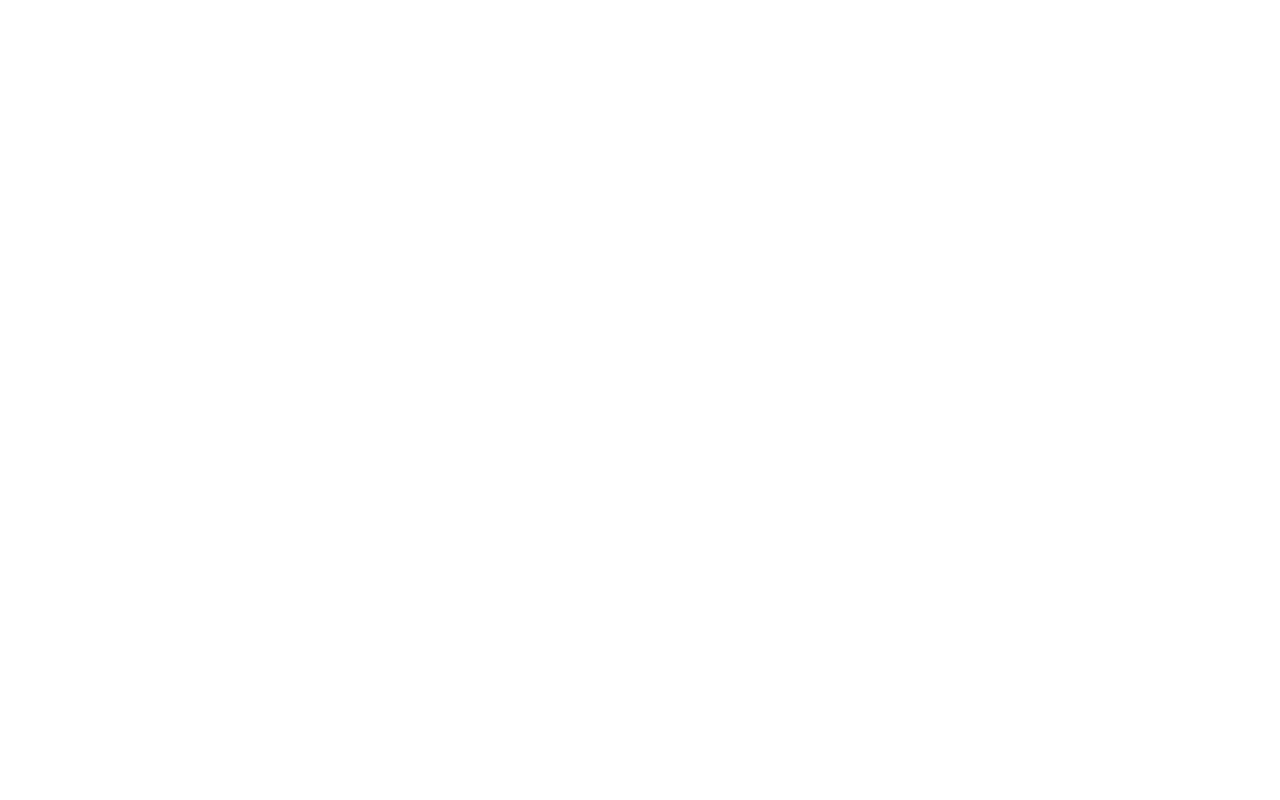
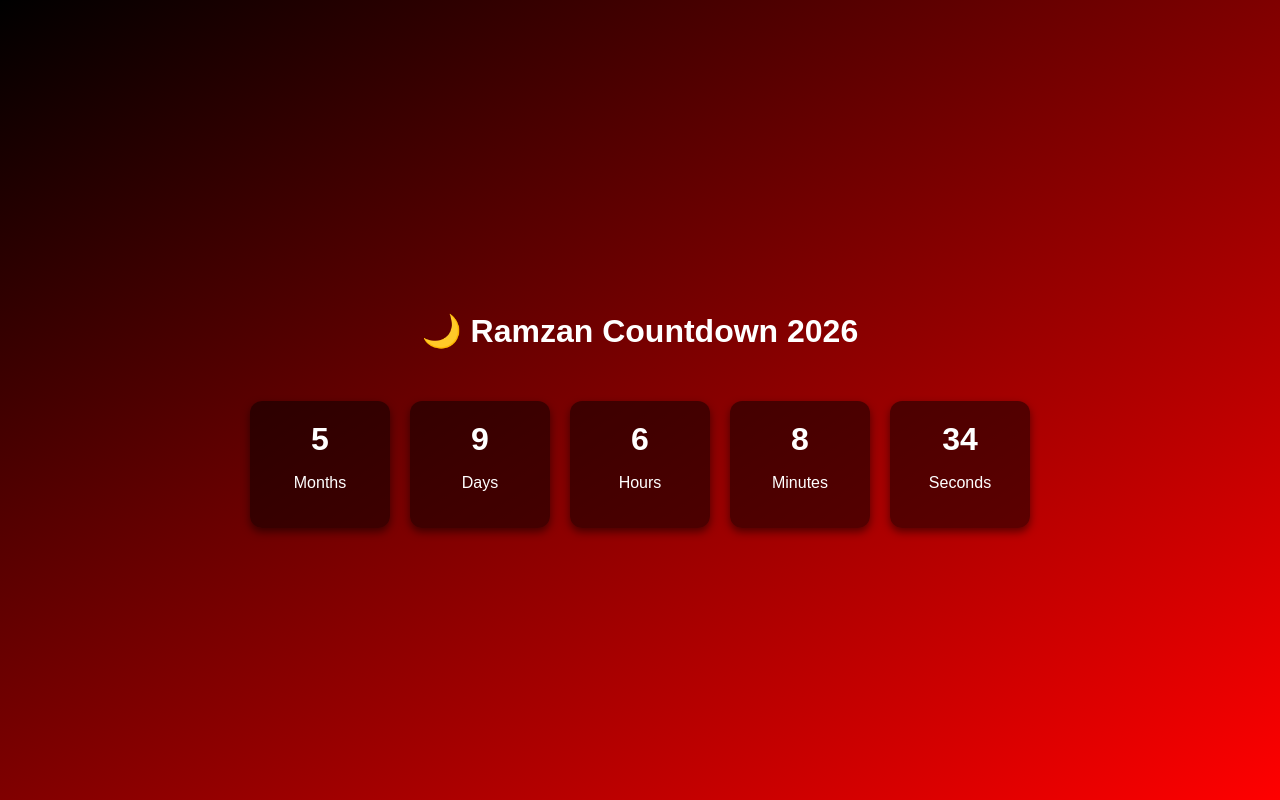
Before and after one commit to huma515/Ramzan-countdown-2026, a plain HTML site: page index.html in a window 1280 px wide. Drawn offline with nearby package versions, Linux system fonts and the light colour scheme.

Commit message:
countdown completed

```diff
--- a/index.html
+++ b/index.html
@@ -3,9 +3,41 @@
 <head>
     <meta charset="UTF-8">
     <meta name="viewport" content="width=device-width, initial-scale=1.0">
-    <title>Document</title>
+    <title>Ramzan Countdown 2026</title>
+    <link rel="stylesheet" href="style.css">
 </head>
 <body>
 
+
+
+
+<h1>🌙 Ramzan Countdown 2026</h1>
+<div id="countdown-box">
+    <div>
+      <span id="months"></span>
+      <p>Months</p>
+    </div>
+    <div>
+      <span id="days"></span>
+      <p>Days</p>
+    </div>
+    <div>
+      <span id="hours"></span>
+      <p>Hours</p>
+    </div>
+    <div>
+      <span id="minutes"></span>
+      <p>Minutes</p>
+    </div>
+    <div>
+      <span id="seconds"></span>
+      <p>Seconds</p>
+    </div>
+  </div>
+
+
+
+<script src="https://cdnjs.cloudflare.com/ajax/libs/moment.js/2.29.4/moment.min.js"></script>
+<script src="script.js"></script>
 </body>
 </html>
--- /dev/null
+++ b/script.js
@@ -0,0 +1,35 @@
+// function updateCountdown(){
+// var ramzanDate = moment("2026-02-17 00:00:00")
+// var now = moment()
+// var diff =moment.duration(ramzanDate.diff(now))
+
+// document.getElementById("Countdown").innerHTML=
+// diff.months() +"Months" +
+// diff.days() +"Dyas" +
+// diff.hours() +"Hours" +
+// diff.minutes() +"Minutes" +
+// diff.seconds() +"Seconds"
+
+// }
+
+
+// setInterval(updateCountdown, 1000);
+// updateCountdown()
+function updateCountdown() {
+  // Ramzan date (17 Feb 2026)
+  var ramzanDate = moment("2026-02-17 00:00:00");
+  var now = moment();
+
+  var diff = moment.duration(ramzanDate.diff(now));
+
+  // Values ko divs me set karna
+  document.getElementById("months").innerHTML = diff.months();
+  document.getElementById("days").innerHTML = diff.days();
+  document.getElementById("hours").innerHTML = diff.hours();
+  document.getElementById("minutes").innerHTML = diff.minutes();
+  document.getElementById("seconds").innerHTML = diff.seconds();
+}
+
+// Har second update hoga
+setInterval(updateCountdown, 1000);
+updateCountdown();
--- a/style.css
+++ b/style.css
@@ -0,0 +1,64 @@
+/* *{
+    padding: 0px;
+    margin: 0px;
+    box-sizing: border-box;
+    font-family: sans-serif;
+}
+body{
+     max-width: 100vw;
+    min-height: 100vh;
+    display: flex;
+    justify-content: center;
+    align-items: center;
+    background: linear-gradient(to right bottom , black, red);
+    color: #fff;
+    font-weight: 600;
+}
+.box{
+    border: 2px solid black;
+    padding: 24px 24px;
+
+} */
+ body {
+  background: linear-gradient(to right bottom, black, red);
+  color: white;
+  text-align: center;
+  font-family: Arial, sans-serif;
+  margin: 0;
+  padding: 0;
+  display: flex;
+  justify-content: center;
+  align-items: center;
+  width: 100vw;
+  height: 100vh;
+  flex-direction: column;
+}
+
+h1 {
+  margin-top: 40px;
+  font-size: 2em;
+}
+
+#countdown-box {
+  display: flex;
+  justify-content: center;
+  flex-wrap: wrap;
+  gap: 20px;
+  margin-top: 30px;
+}
+
+#countdown-box div {
+  background: rgba(0,0,0,0.5);
+  padding: 20px;
+  border-radius: 12px;
+  width: 100px;
+  text-align: center;
+  box-shadow: 0 4px 8px rgba(0,0,0,0.5);
+}
+
+#countdown-box span {
+  font-size: 2em;
+  font-weight: bold;
+  display: block;
+  margin-bottom: 5px;
+}
```
